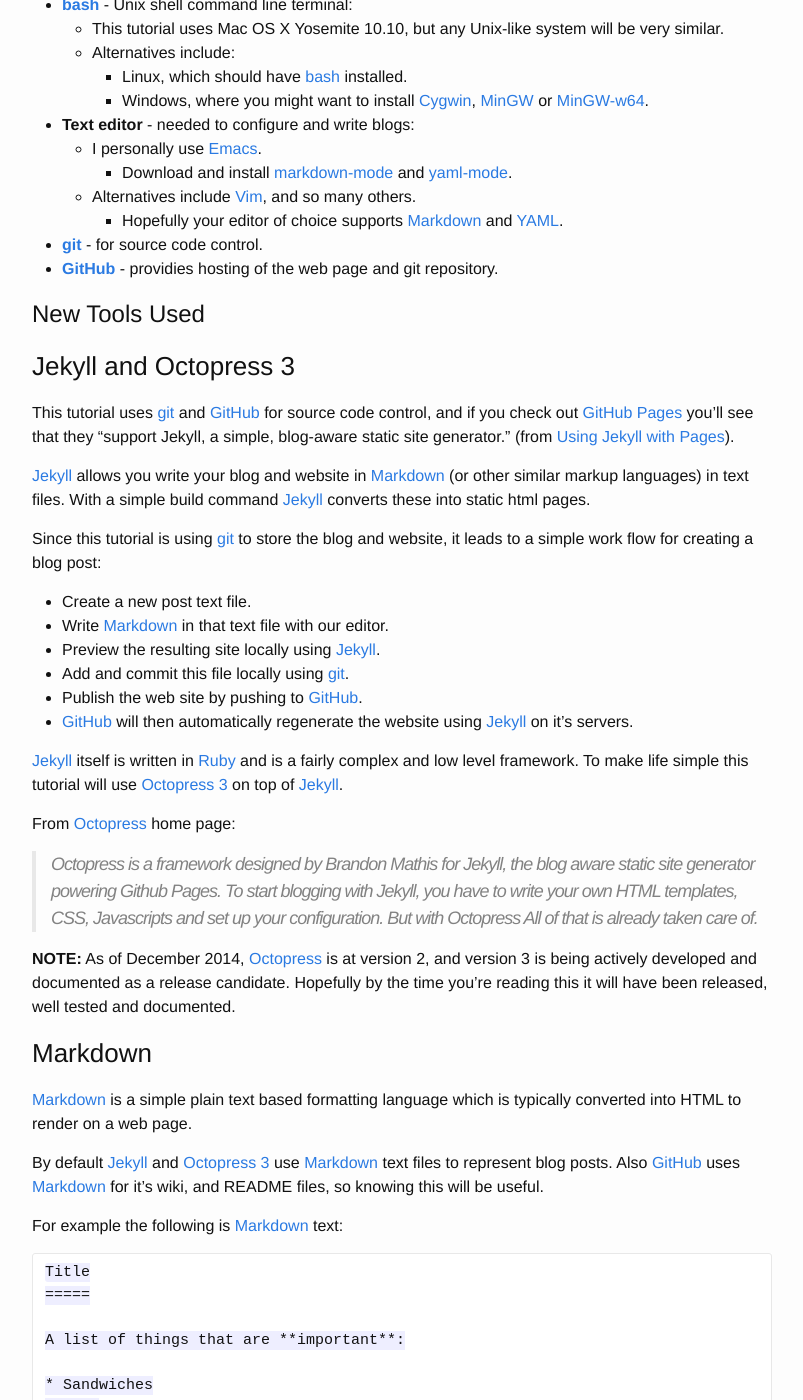
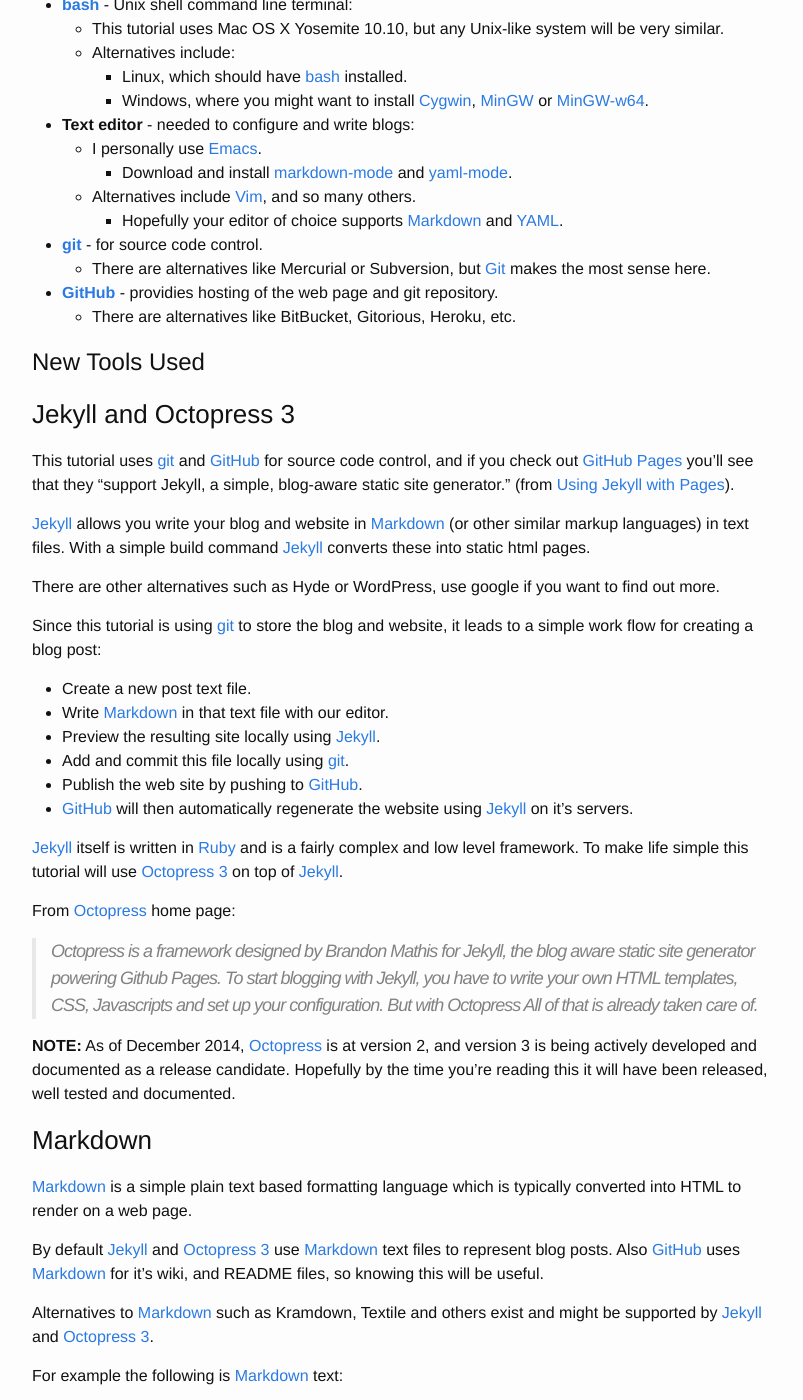
Before and after one commit to harveyt/harveyt.github.io, a Jekyll site: the page built from _posts/2014-12-31-setting-up-a-free-blog.markdown, in a window 1280 px wide and 1400 px high, scrolled down 727 px. Shown: the whole window, without its empty margins (238-1041 px from the left). Built offline with Jekyll 4.4.1, drawn with Linux system fonts in a browser that asks for light colours; some of the changed text lies outside the part shown.

Commit message:
Added a few more alternatives.

```diff
--- a/_posts/2014-12-31-setting-up-a-free-blog.markdown
+++ b/_posts/2014-12-31-setting-up-a-free-blog.markdown
@@ -36,7 +36,9 @@ This tutorial assumes usage and familiarity with the following tools:
   * Alternatives include [Vim], and so many others.
 	* Hopefully your editor of choice supports [Markdown] and [YAML].
 * **[git]** - for source code control.
+  * There are alternatives like Mercurial or Subversion, but [Git] makes the most sense here.
 * **[GitHub]** - providies hosting of the web page and git repository.
+  * There are alternatives like BitBucket, Gitorious, Heroku, etc.
 
 New Tools Used
 ==============
@@ -50,6 +52,9 @@ simple, blog-aware static site generator." (from [Using Jekyll with Pages]).
 [Jekyll] allows you write your blog and website in [Markdown] (or
 other similar markup languages) in text files. With a simple build
 command [Jekyll] converts these into static html pages.
+
+There are other alternatives such as Hyde or WordPress, use google if
+you want to find out more.
 
 Since this tutorial is using [git] to store the blog and website, it
 leads to a simple work flow for creating a blog post:
@@ -86,6 +91,9 @@ typically converted into HTML to render on a web page.
 By default [Jekyll] and [Octopress 3] use [Markdown] text files to
 represent blog posts. Also [GitHub] uses [Markdown] for it's wiki, and
 README files, so knowing this will be useful.
+
+Alternatives to [Markdown] such as Kramdown, Textile and others exist
+and might be supported by [Jekyll] and [Octopress 3].
 
 For example the following is [Markdown] text:
 
@@ -209,7 +217,7 @@ So far so easy. Installing [Octopress 3] automatically installs
 Create Blog Locally
 -------------------
 
-Create the bare bones [Octopress] and [Jekyll] directory, which contains the
+Now you can create the bare bones [Octopress] and [Jekyll] directory, which contains the
 most basic website and a single example blog post.
 
 For personal [GitHub Pages] the repository on [GitHub] has to be called
```
